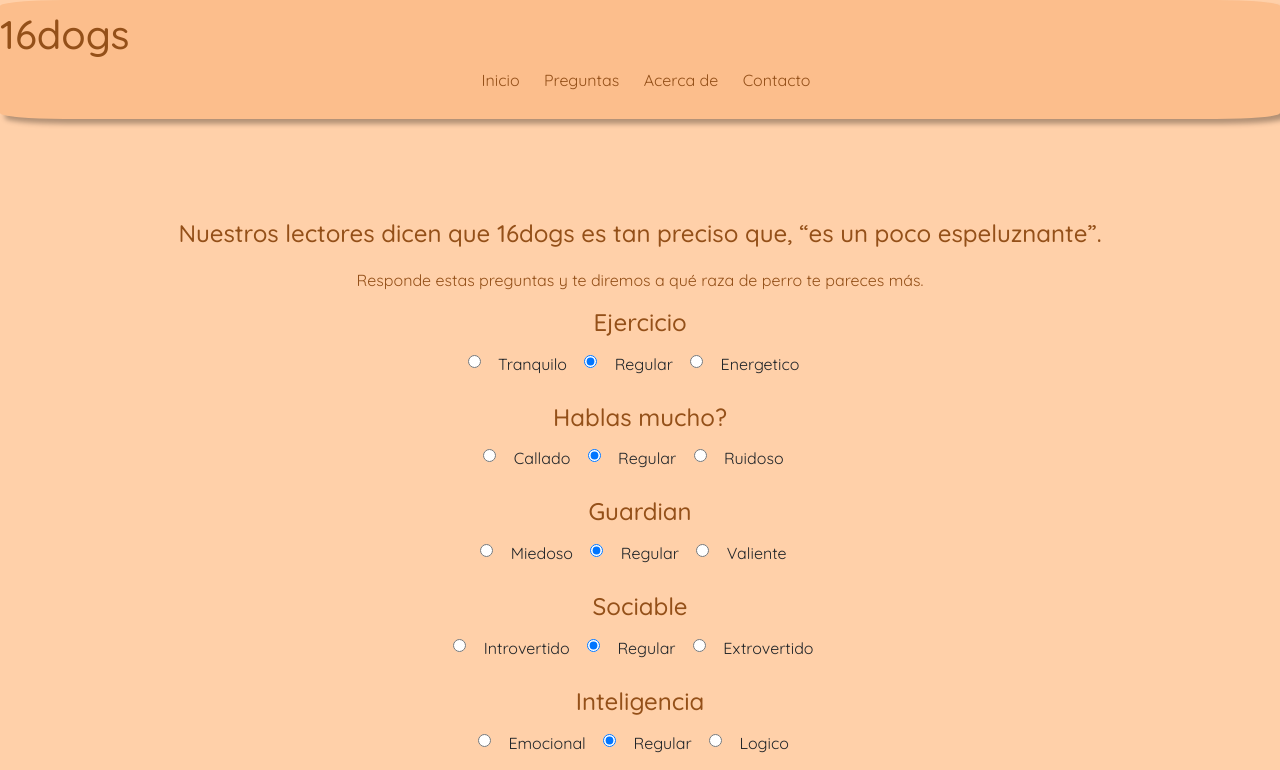
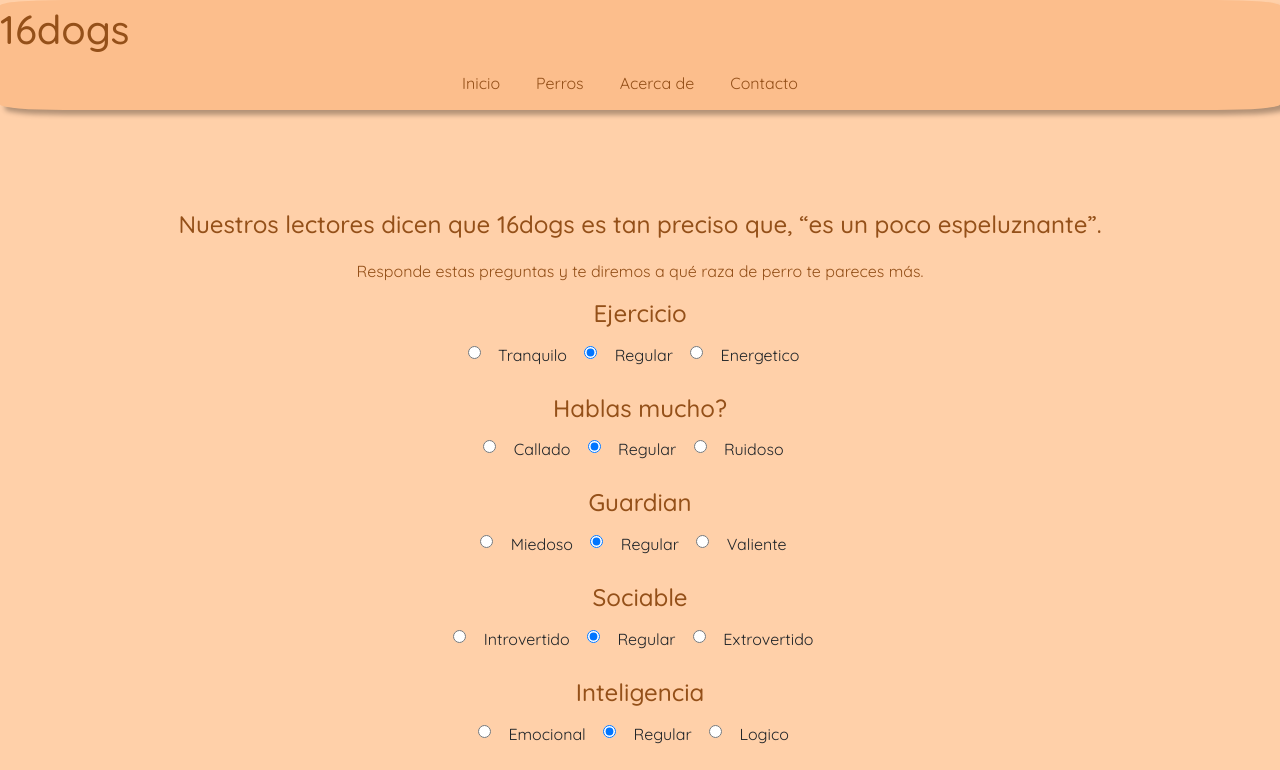
Before and after one commit to martinjohanis/Proyecto_grupo_1, a website: page public/index.html in a window 1280 px wide. Shown: the top 770 px of the page. Drawn offline with nearby package versions, Linux system fonts and the light colour scheme.

Commit message:
cambios frontend menu

```diff
--- a/public/index.html
+++ b/public/index.html
@@ -14,13 +14,21 @@
 <body id="body">
     <header>
         <h1>16dogs</h1>
-        <nav>
-            <ul>
-                <li><a href="#">Inicio</a></li>
-                <li><a href="#">Preguntas</a></li>
-                <li><a href="#">Acerca de</a></li>
-                <li><a href="#">Contacto</a></li>
-            </ul>
+        <nav class="d-flex justify-content-center">
+          <ul class="nav nav-underline">
+            <li class="nav-item">
+              <a class="nav-link mi_nav_link" href="#">Inicio</a>
+            </li>
+            <li class="nav-item">
+              <a class="nav-link mi_nav_link" href="#">Perros</a>
+            </li>
+            <li class="nav-item">
+              <a class="nav-link mi_nav_link" href="#">Acerca de</a>
+            </li>
+            <li class="nav-item">
+              <a class="nav-link mi_nav_link"  href="#">Contacto</a>
+            </li>
+          </ul>
         </nav>
     </header>
 
--- a/public/style.css
+++ b/public/style.css
@@ -14,7 +14,7 @@
 header {
     background-color:  #fcbe8c;
     color: #945019;
-    padding: 10px 0;
+    padding: 5px 0;
     border-color: #333;
     /*border-bottom: 2px solid #333 ;
     border-top: 2px solid #333 ;
@@ -24,7 +24,9 @@ header {
     border-top-left-radius: 30px #333;
     box-shadow: 5px 5px 5px rgba(0, 0, 0, 0.3);
     border-radius: 5%;
-
+    position: sticky;
+   top: 0px;
+    z-index: 9999;
 }
 
 header h1 {
@@ -135,7 +137,7 @@ footer {
     object-fit: cover;
     width: 100%;
     height: 65%;
-    margin-bottom: 10%;
+    margin-bottom: 11%;
 }
 
 .texto{
@@ -143,3 +145,8 @@ color: #945019;
 font-family: 'Quicksand', sans-serif;
 
 }
+
+.mi_nav_link
+{
+    color: #945019 !important;
+}
```
